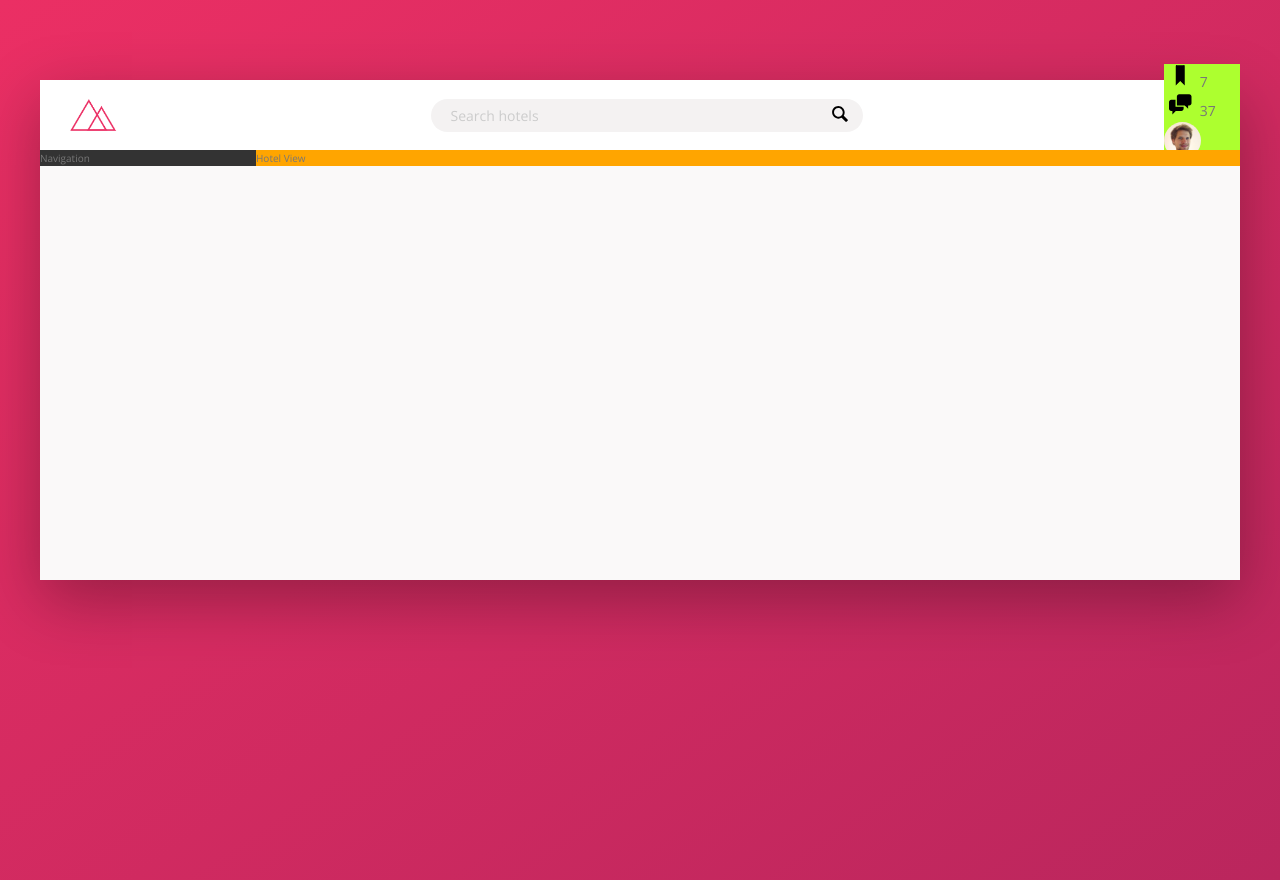
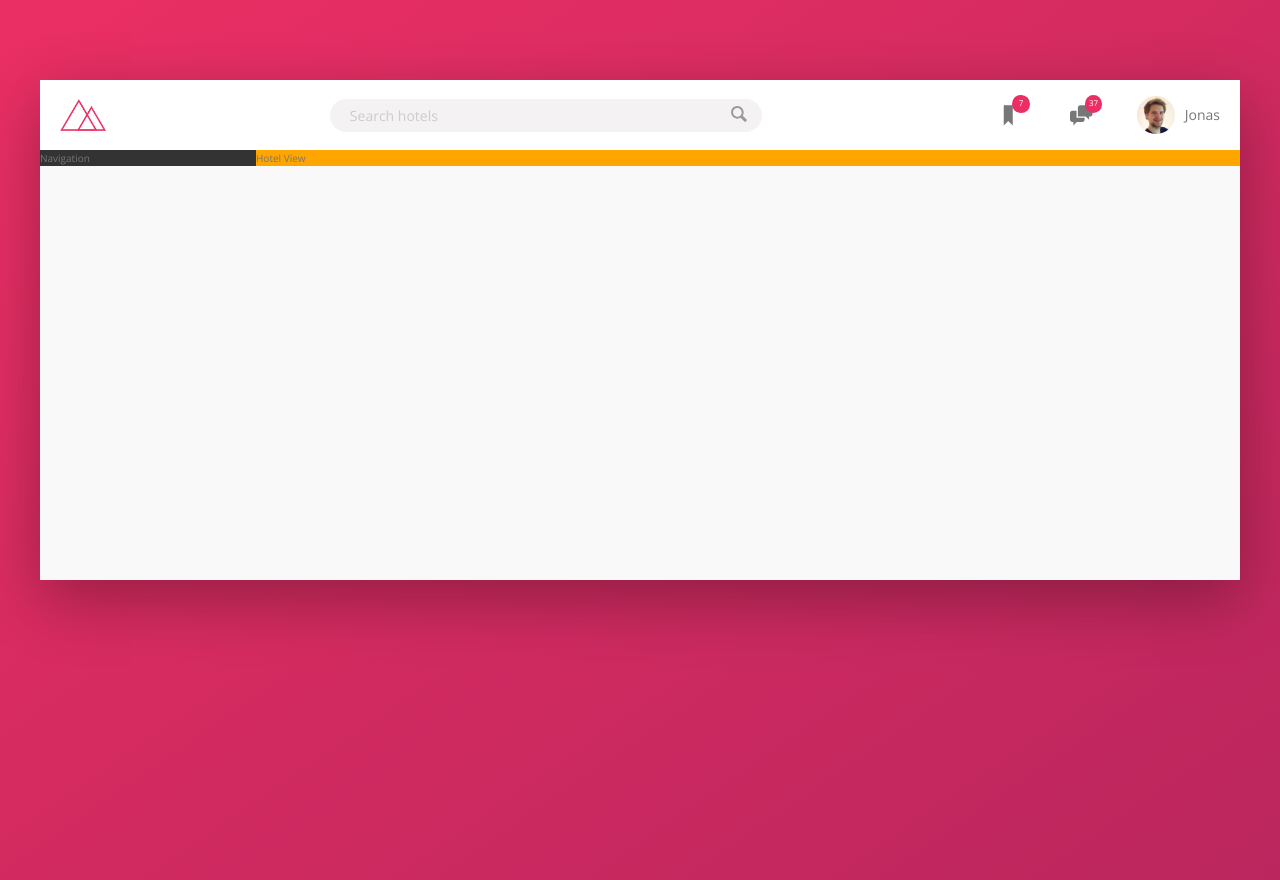
Before and after one commit to CypherAk007/Trillio, a website: page index.html in a window 1280 px wide. Drawn offline with nearby package versions, Linux system fonts and the light colour scheme.

Commit message:
navigation user with notification icon made

```diff
--- a/sass/_components.scss
+++ b/sass/_components.scss
@@ -2,7 +2,7 @@
 // LOGO
 .logo{
     height: 3.25rem;
-    margin-left: 3rem;
+    margin-left: 2rem;
 }
 
 
@@ -54,20 +54,51 @@
     &__icon{
         height: 2rem;
         width: 2rem;
-        fill:var(color-grey-dark-3)
+        fill:var(--color-grey-dark-3)
     }
 }
 /////////////////////////////////////////////////
 // USER NAVIGATION
 .user-nav{
-    background-color: greenyellow;
-    // display: flex;
+    // background-color: greenyellow;
+    display: flex;
     // justify-content: center;
+    align-items: center;
+    align-self: stretch;
+    & > *{
+        padding: 0 2rem;
+        cursor: pointer;
+        height: 100%;
+        display: flex;
+        align-items: center;
+    }
+
+    & >*:hover{
+        background-color:  var(--color-grey-light-2);
+    }
+
+    &__icon-box{
+        position: relative;
+    }
     &__icon{
         height: 2.25rem;
         width: 3.25rem;
+        fill:var(--color-grey-dark-2)
     }
     &__notification{
+        font-size: .8rem;
+        background-color: var(--color-primary);
+        color: white;
+        text-align: center;
+        height: 1.75rem;
+        width: 1.75rem;
+        border-radius: 50%;
+        position: absolute;
+        top:1.5rem;
+        right: 1.5rem;
+        display: flex;
+        justify-content: center;
+        align-items: center;
 
     }
     &__user{
@@ -76,6 +107,7 @@
     &__user-photo{
         height: 3.75rem;
         border-radius: 50%;
+        margin-right: 1rem;
     }
     &__user-name{
 
```
Also changed, not shown: css/style.css.
